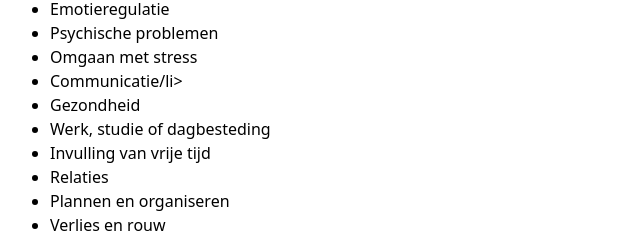
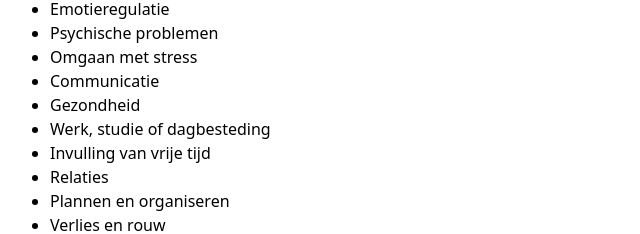
Before and after one commit to ErikGrootoonk/autismecoachingamersfoort, a website: page het-coachtraject.html in a window 1280 px wide. Shown: the part 1039-1273 px from the top of the page, 302-942 px from the left. Drawn offline with Linux system fonts and the light colour scheme.

Commit message:
invulling pagina's

```diff
--- a/het-coachtraject.html
+++ b/het-coachtraject.html
@@ -47,7 +47,7 @@
       <li>Emotieregulatie</li>
       <li>Psychische problemen</li>
       <li>Omgaan met stress</li>
-      <li>Communicatie/li>
+      <li>Communicatie</li>
       <li>Gezondheid</li>
       <li>Werk, studie of dagbesteding</li>
       <li>Invulling van vrije tijd</li>
```
